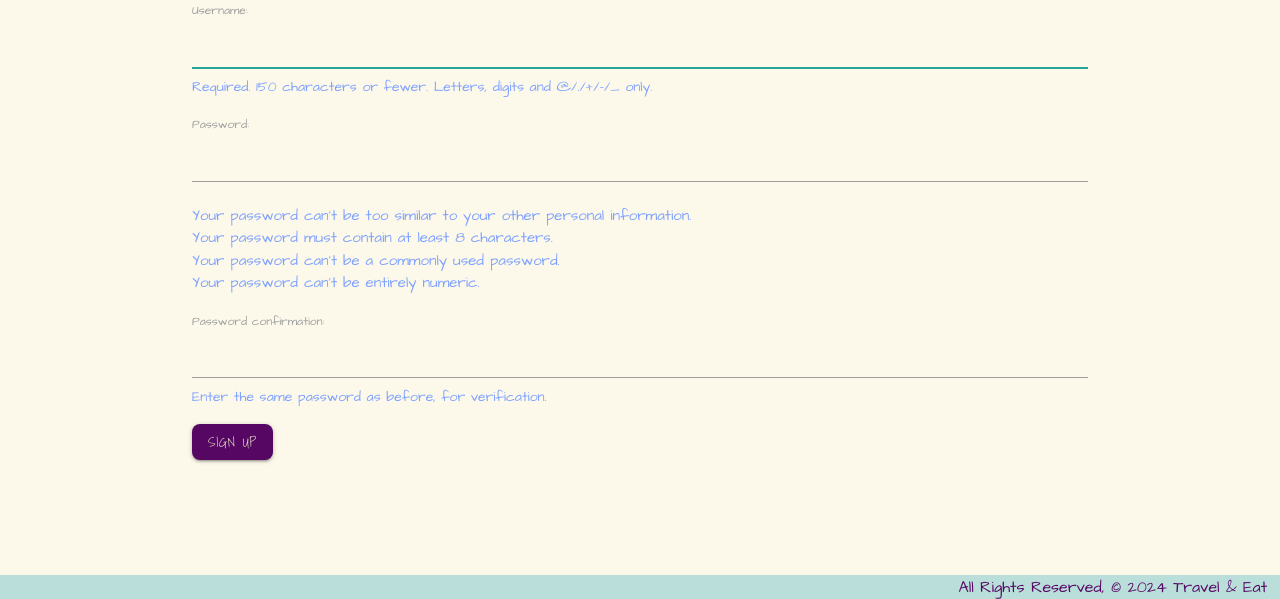
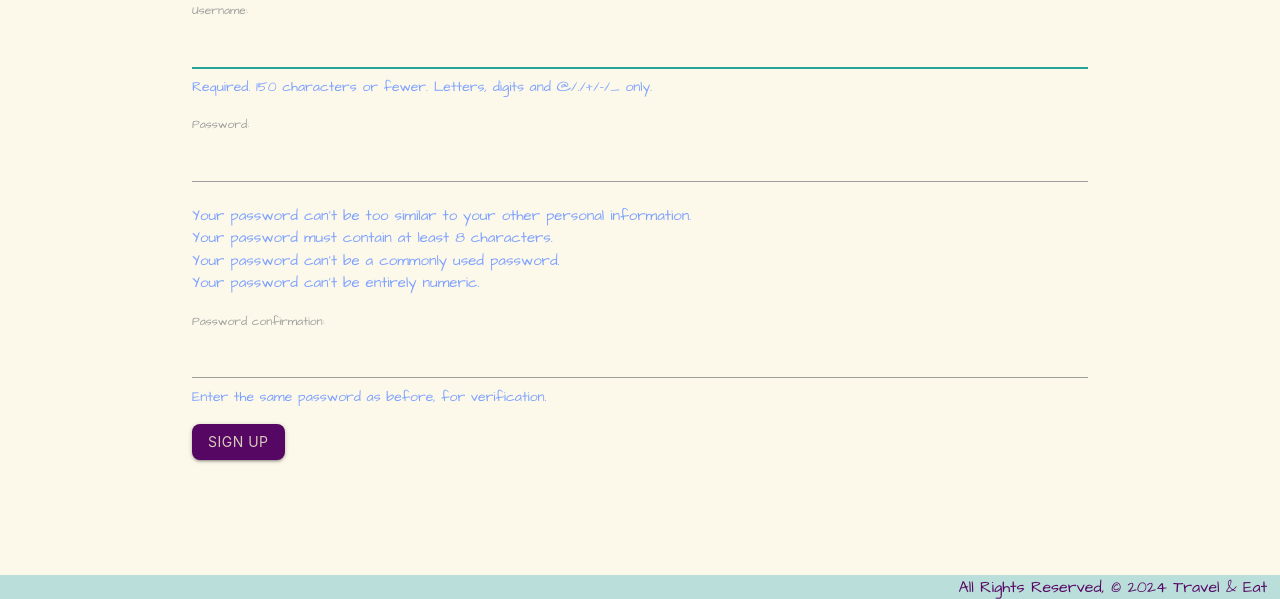
Before and after one commit to Halh1/travelandeat, a Django app: page /accounts/signup/ in a window 1280 px wide. Shown: the part 201-800 px from the top of the page. Run offline with Django 4.2, Linux system fonts and the light colour scheme.

Commit message:
Last edits

```diff
--- a/main_app/templates/registration/signup.html
+++ b/main_app/templates/registration/signup.html
@@ -8,7 +8,9 @@
 <form method="POST" action="{% url 'signup' %}">
   {% csrf_token %}
   {{ form.as_p }}
-  <input type="submit" class="btn" value="Sign Up">
+
+  <input type="hidden" name="next" value="{{ next }}">
+  <button type="submit" class="btn">Sign Up</button>
 </form>
 
 {% endblock %}
--- a/main_app/urls.py
+++ b/main_app/urls.py
@@ -10,7 +10,7 @@ urlpatterns = [
     path('destinations/<int:pk>/update/', views.DestinationUpdate.as_view(), name='destinations_update'),
     path('destinations/<int:pk>/delete/', views.DestinationDelete.as_view(), name='destinations_delete'),
     path('destinations/<int:destination_id>/add_food/', views.add_food, name='add_food'),
-    path('foods/<int:food_id>/update/', views.FoodUpdate.as_view(), name='food_update'),
+    path('foods/<int:pk>/update/', views.FoodUpdate.as_view(), name='food_update'),
     path('foods/<int:pk>/delete/', views.FoodDelete.as_view(), name='food_delete'),
     path('accounts/signup/', views.signup, name='signup'),
     path('destinations/<int:destination_id>/add_photo/', views.add_photo, name='add_photo'),
```
